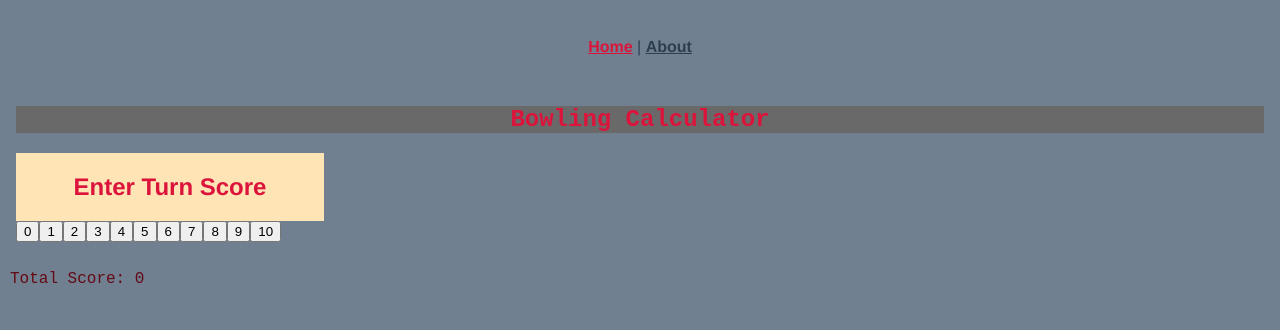
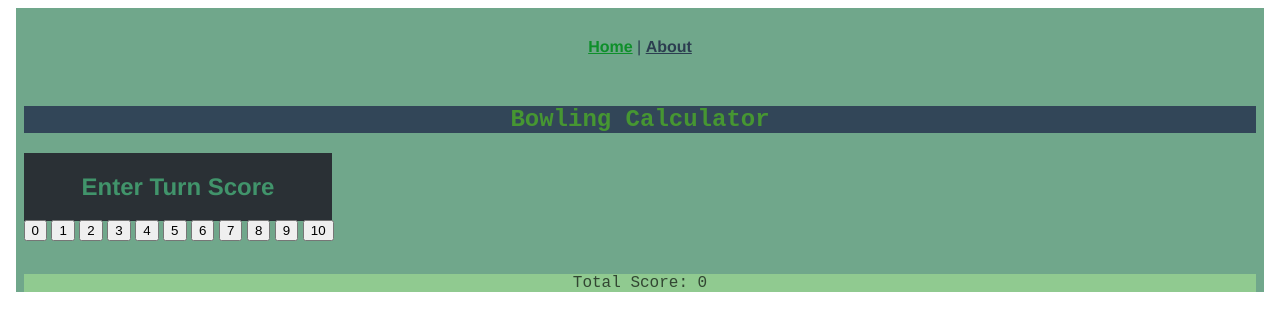
Before and after one commit to viggeron1337/Bowling-With-Backend, a Vue app in the folder client/: page / in a window 1280 px wide. Shown: the top 330 px of the page. Built offline with nearby package versions, Linux system fonts and the light colour scheme.

Commit message:
Cleaned up markup-code, removed unused code

```diff
--- a/client/src/App.vue
+++ b/client/src/App.vue
@@ -1,4 +1,5 @@
 <template>
+<body>
   <div id="app">
     <div id="nav">
       <router-link to="/">Home</router-link> |
@@ -6,6 +7,7 @@
     </div>
     <router-view/>
   </div>
+</body>
 </template>
 
 <script>
@@ -14,13 +16,14 @@ export default {
 }
 </script>
 
-<style>
+<style scoped>
 #app {
   font-family: Avenir, Helvetica, Arial, sans-serif;
   -webkit-font-smoothing: antialiased;
   -moz-osx-font-smoothing: grayscale;
   text-align: center;
   color: #2c3e50;
+  background: rgb(112, 167, 139);
 }
 
 #nav {
@@ -33,6 +36,6 @@ export default {
 }
 
 #nav a.router-link-exact-active {
-  color: #DC143C;
+  color: #0e8f2a;
 }
 </style>
--- a/client/src/components/AddScoreRecord.vue
+++ b/client/src/components/AddScoreRecord.vue
@@ -1,22 +1,17 @@
 <template>
+<div>
+<h2>Enter Turn Score</h2>
   <div>
-      <h2>Enter Turn Score</h2>
-      <div class = "inputButtons">
-      <button v-on:click="registerState(0)" type="button">0</button>
-      <button v-on:click="registerState(1)" type="button">1</button>
-      <button v-on:click="registerState(2)" type="button">2</button>
-      <button v-on:click="registerState(3)" type="button">3</button>
-      <button v-on:click="registerState(4)" type="button">4</button>
-      <button v-on:click="registerState(5)" type="button">5</button>
-      <button v-on:click="registerState(6)" type="button">6</button>
-      <button v-on:click="registerState(7)" type="button">7</button>
-      <button v-on:click="registerState(8)" type="button">8</button>
-      <button v-on:click="registerState(9)" type="button">9</button>
-       <button v-on:click="registerState(10)" type="button">10</button>
-      </div>
-        <TotalScoreComponent :totalScore="total">
-        </TotalScoreComponent>
- </div>
+    <ul>
+      <li v-for="index in 11" :key="index">
+        <button v-on:click="registerState(index - 1)" type="button">{{index - 1}}</button>
+      </li>
+    </ul>
+  </div>
+  <TotalScoreComponent
+  :totalScore="total">
+  </TotalScoreComponent>
+</div>
 </template>
 
 <script>
@@ -59,21 +54,23 @@ export default{
 
 <style scoped>
 h2{
-  color: #DC143C;
-  background: #FFE4B5;
+  position: inherit;
   padding: 20px 57.5px;
   display: table-cell;
+  background:rgb(42, 48, 53);
+  color:rgb(65, 148, 107)
 }
 
-.inputButtons{
-  float: left;
+ul{
+  position: relative;;
+  list-style-type: none;
+  display: flex;
+  flex-direction: row;
+  left: -45px;
+  top: -17px;
 }
 
-.total{
-   font-family: 'Courier New', Courier, monospace;
-  position:absolute;
-  top: 270px;
-  left: 10px;
-  color: rgba(100, 10, 20, 255);
+li{
+  padding-left: 4.5px;
 }
 </style>
--- a/client/src/components/TotalScore.vue
+++ b/client/src/components/TotalScore.vue
@@ -16,9 +16,10 @@ export default {
 <style>
 .total{
   font-family: 'Courier New', Courier, monospace;
-  position:absolute;
-  top: 270px;
-  left: 10px;
-  color: rgba(100, 10, 20, 255);
+  position: relative;
+  top: 0px;
+  left: 0px;
+  color: rgba(50, 70, 50, 255);
+  background:rgba(144, 202, 144,155);
 }
 </style>
--- a/client/src/store/modules/scorerecords.js
+++ b/client/src/store/modules/scorerecords.js
@@ -28,8 +28,7 @@ const getters = {
 // deciding which mutation function to be called for each variant.
 const actions = {
       updatePlayer({commit}, newScoreValue){
-      //if(state.intitalRecord)
-      {
+
         /*Check status of game and round*/
         if(state.player.currRound < 12){
 
@@ -86,7 +85,6 @@ const actions = {
         }
 
        commit('mUpdatePlayer', newPlayerState)
-      }
   },
   async calculate({commit}, newScoreValue){
       var calcObj ={
--- a/client/src/views/About.vue
+++ b/client/src/views/About.vue
@@ -1,5 +1,5 @@
 <template>
   <div class="about">
-    <h1>This is an about page</h1>
+    <h1>Coming soon</h1>
   </div>
 </template>
--- a/client/src/views/Home.vue
+++ b/client/src/views/Home.vue
@@ -1,18 +1,14 @@
 <template>
 <body>
-  <div class="welcome">
-    <h2>Bowling Calculator</h2>
+  <div>
+    <h2 class= "title">Bowling Calculator</h2>
+        <AddScoreRecord></AddScoreRecord>
   </div>
-    <div>
-      <AddScoreRecord />
-    </div>
 </body>
 </template>
 
 <script>
-// @ is an alias to /src
 import AddScoreRecord from '../components/AddScoreRecord.vue'
-
 export default {
   name: 'Home',
   components: {
@@ -21,15 +17,14 @@ export default {
 }
 </script>
 
-<style>
-  body{
-    background: #708090;
+<style scoped>
+  .title{
+     font-family: 'Courier New', Courier, monospace;
+     background: rgba(50,70,88,255);
+     color: rgba(70,150,50,255);
   }
 
-  .welcome{
-    font-family: 'Courier New', Courier, monospace;
-    color:  #DC143C;
-    background:#696969;
+  AddScoreRecord{
+    background: tomato;
   }
-
 </style>
```
Also changed, not shown: client/src/components/ScoreRecords.vue (deleted, +0 -13 lines), client/src/components/HelloWorld.vue (deleted).
